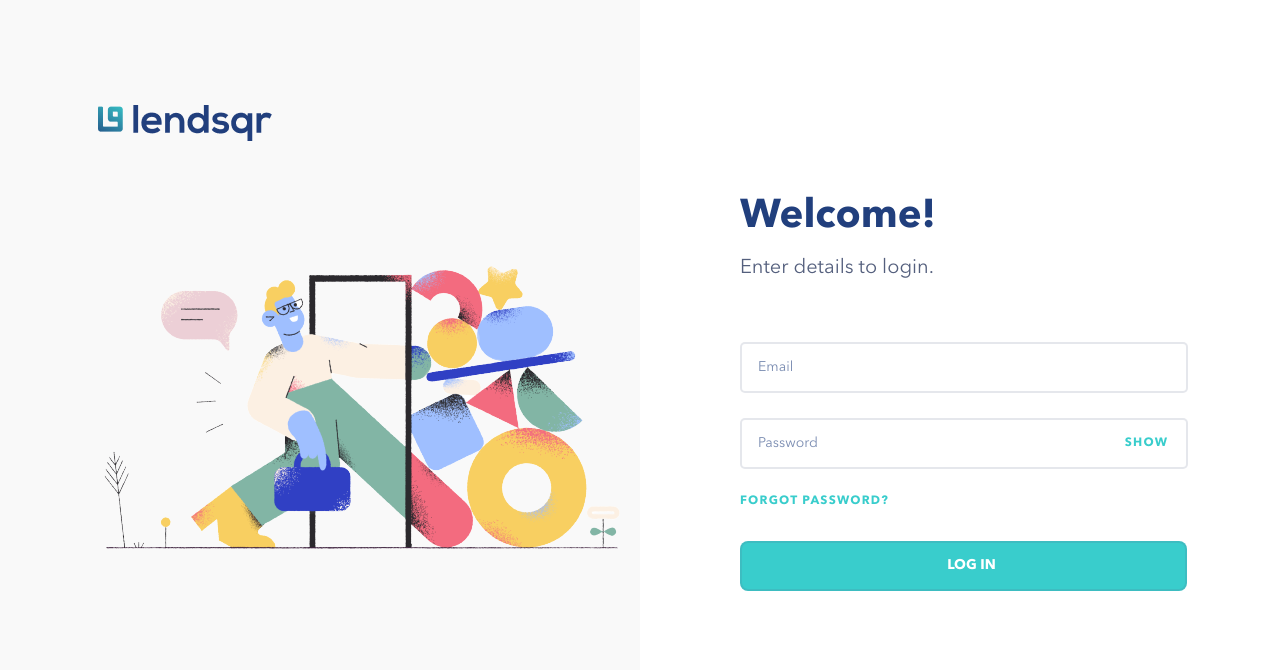
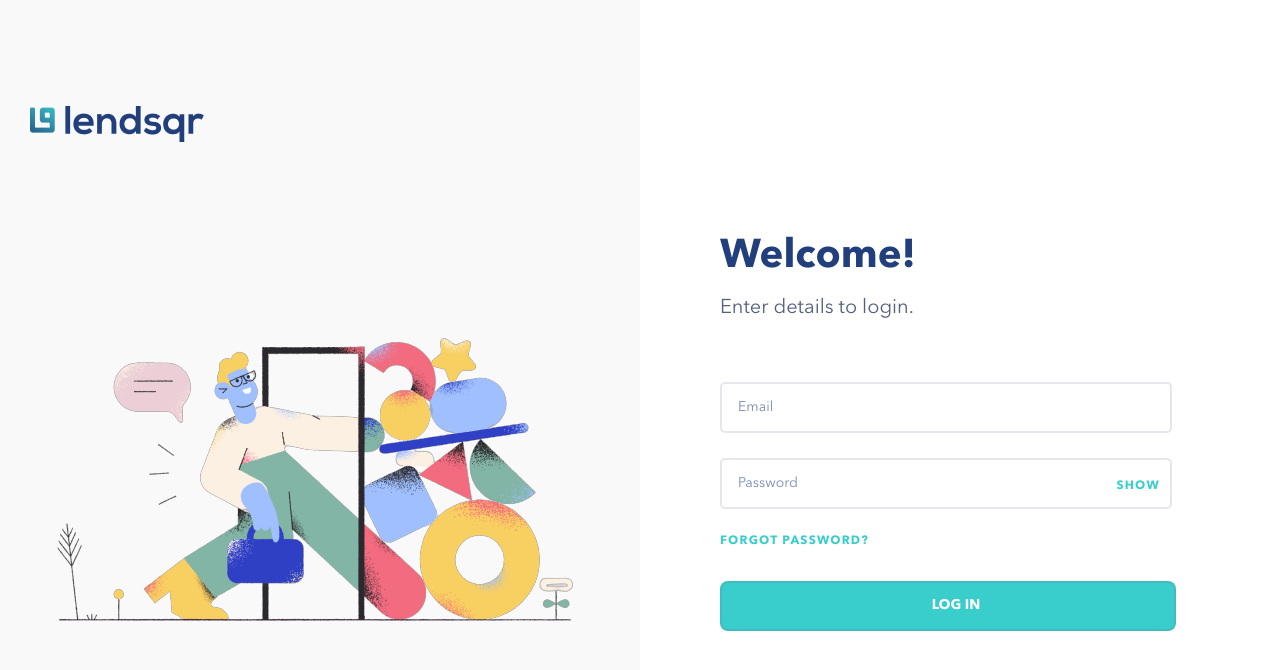
Before and after one commit to Charvine-300/Lendsqr-Fe-Test, a React (Vite) app: page /login in a window 1280 px wide. Shown: the top 670 px of the page. Built offline with nearby package versions, Linux system fonts and the light colour scheme; no server answers.

Commit message:
fixed styling error on mobile view

```diff
--- a/src/assets/styles/dashboard.scss
+++ b/src/assets/styles/dashboard.scss
@@ -18,7 +18,7 @@
         width: 0px;
     }
 
-    @include desktopView {
+    @include minWidth(1336px) {
         @include container(980px, fit-content, 20px 0);
     }
 }
@@ -199,7 +199,7 @@
     }
 
     @include minWidth(1336px) {
-        @include container(208.4px, 120px, 10px 26px 10px 0);
+        @include container(208.4px, 118.4px, 10px 26px 10px 0);
 
         div {
             @include container(30px, 30px, 0);
--- a/src/assets/styles/header.scss
+++ b/src/assets/styles/header.scss
@@ -58,8 +58,16 @@
         }
     }
 
+    @include minWidth(1024px) {
+        margin-left: 130px;
 
-    @include desktopView {
+        input {
+            width: 300px;
+        }
+    }
+
+
+    @include minWidth(1336px) {
         margin-left: 160.2px;
 
         input {
@@ -103,6 +111,10 @@
         cursor: pointer;
     }
 
+    @include maxWidth(1023px) {
+        justify-content: space-between;
+    }
+
     @include desktopView {
         width: 95%;
     }
@@ -124,7 +136,6 @@
     }
 
     @include desktopView {
-        margin-left: 357px;
 
         .docs {
             font-family: 'Roboto';
@@ -137,7 +148,16 @@
         }
 
     }
+
+    @include minWidth(1024px) {
+        margin-left: 80px;
+    }
+
+    @include minWidth(1336px) {
+        margin-left: 357px;
+    }
 }
+
 
 
 
--- a/src/assets/styles/login.scss
+++ b/src/assets/styles/login.scss
@@ -5,10 +5,15 @@
 /*==========  ID Rules  ==========*/
 #login-wrapper {
     min-height: 100vh;
-    @include flexboxWrap(column, normal, center);
+    @include flexboxWrap(column, center, center);
 
     @include desktopView {
+
         background: linear-gradient(to right, $Dashboard 50%, $White 50%);
+    }
+
+    @include minWidth(1336px) {
+        @include flexboxWrap(column, normal, center);
     }
 }
 
@@ -24,11 +29,17 @@
     @include desktopView {
         display: block;
 
+
         img {
             display: block;
             margin: auto;
+        }
+    }
+
+    @include minWidth(1336px) {
+        img {
+            @include container(600px, 337.57px, 0);
             margin-left: 67px;
-
         }
     }
 }
@@ -40,12 +51,31 @@
     .show-password {
         height: fit-content;
         position: absolute;
-        right: 19.5px;
-        top: 18px;
-        //bottom: 0;
-        //margin-top: auto;
-        ///margin-bottom: auto;
+        right: 10%;
+        top: 30px;
+        margin-top: auto;
+        margin-bottom: auto;
         cursor: pointer;
+    }
+
+    @include landscapeSet {
+        .show-password {
+            right: 0;
+        }
+    }
+
+    @include minWidth(1024px) {
+        .show-password {
+            right: 40px;
+            top: 30px;
+        }
+    }
+
+    @include minWidth(1336px) {
+        .show-password {
+            right: 19.5px !important;
+            top: 29.5px !important;
+        }
     }
 }
 
@@ -53,41 +83,50 @@
 
 /*==========  Class Rules  ==========*/
 .logo {
-    @include container(fit-content, fit-content, 50px auto);
+    @include container(fit-content, fit-content, 30px auto);
     position: absolute;
+    left: 50%;
+    top: 50px;
+    transform: translate(-50%, -50%);
 
     img {
         @include container(173.77px, 36px, 0);
     }
 
     @include desktopView {
-        top: 105px;
+        top: 106px;
         left: 98px;
         margin: 0;
-        //margin: 106px 0 80px 97px;
+        transform: translate(0%, 0%);
+    }
+
+    @include dynamicQueries(1024px, 1335px) {
+        left: 30px;
     }
 }
 
 
 .login-form {
-    @include container(100%, 100%, 180px auto 0px auto);
-    @include flexboxWrap(row, center, center);
+    @include container(100%, fit-content, 100px auto);
+    @include flexboxWrap(row, center, flex-end);
 
 
     @include desktopView {
+        margin: 220px auto 0px auto;
+
         div {
-            @include container(50%, 100%, auto);
+            @include container(50%, fit-content, 0);
         }
     }
 }
 
 .form-wrapper {
-    @include container(100%, 100%, 0);
+    @include container(100%, 100%, 20px auto);
     position: relative;
     padding: 0;
 
     .input-wrapper {
-        @include container(75%, 100%, auto auto auto 100px);
+        @include container(75%, 100%, auto);
 
 
         #details {
@@ -96,6 +135,7 @@
             color: $Inactive;
             margin: 0;
             line-height: 27.32px;
+            text-align: left;
         }
 
         h1 {
@@ -104,6 +144,7 @@
             font-size: 40px;
             line-height: 54.64px;
             margin: 10px 0px;
+            text-align: left;
         }
     }
 
@@ -123,7 +164,6 @@
         }
 
         input {
-            @include container(427.8px, 46.8px, 10px auto 15px auto);
             font-family: 'Avenir Next Regular';
             color: $DeepBlue;
             padding:0px 0px 0px 16px;
@@ -161,35 +201,98 @@
         cursor: pointer;
     }
 
+    @include maxWidth(1023px) {
+        h1, #details {
+            text-align: center !important;
+        }
+    }
 
     @include maxWidth(1024px) {
-        form input, #relative-wrapper, .log-in {
-            width: 80%;
+        form input {
+            @include container(90%, 50px, 10px auto 15px auto);
+        }
+
+        #relative-wrapper {
+            width: 100%;
         }
 
         .log-in {
+            width: 93%;
             display: block;
-            margin: 40px auto;
-        }
-
-        h1, #details {
-            text-align: center;
+            margin: 40px 0;
         }
     }
 
     @include landscapeSet {
+        form input, .log-in {
+            width: 100%;
+        }
+
         .log-in {
-            width: 77%;
-            margin: 40px 0;
+            width: 106%;
+            margin-left: 0;
         }
+
+        form {
+            width: 50%;
+            margin-left: auto;
+            margin-right: auto;
+        }
+
+
+
     }
 
     @include desktopView {
+        @include container(100vw, 100vh, 0);
+        margin: 0 auto;
+
+
         .log-in {
-            @include container(447px, 50px, 0);
+            @include container(95%, 50px, 0);
             margin-top: 20px;
         }
 
 
+        form {
+            @include container(100%, 100%, 0);
+
+            input {
+                @include container(90%, 46.8px, 10px auto 15px auto);
+            }
+
+        }
+
+        #relative-wrapper {
+            width: 100%;
+        }
+
+        #details {
+            margin-bottom: 50px !important;
+        }
+
+    }
+
+    @include minWidth(1336px) {
+        .input-wrapper {
+            margin: auto auto auto 100px;
+        }
+
+        form {
+            @include container(100%, 100%, 0);
+
+            input {
+                @include container(427.8px, 46.8px, 10px auto 15px auto);
+            }
+
+            .log-in {
+                @include container(447px, 50px, 0);
+                margin-top: 20px;
+            }
+        }
+
+        #relative-wrapper {
+            width: fit-content;
+        }
     }
 }
--- a/src/assets/styles/sidebar.scss
+++ b/src/assets/styles/sidebar.scss
@@ -3,6 +3,10 @@
 
 
 /*==========  ID Rules  ==========*/
+#arrow {
+    @include container(12px, 8px, 0);
+}
+
 #mobile-logo {
     margin: 20px;
 
@@ -68,7 +72,7 @@
 .menu {
     @include container(280px, fit-content, 0);
     background-color: $White;
-    padding: 20px 0px 60px 0px;
+    padding: 80px 0px 60px 0px;
     padding-left: 0px;
 
     @include desktopView {
--- a/src/assets/styles/userdetails.scss
+++ b/src/assets/styles/userdetails.scss
@@ -76,7 +76,6 @@
 
 .user-details {
     @include container(90%, fit-content, 25px auto);
-    min-height: 240px;
     background: $White;
     position: relative;
     border: 1px solid rgba(33, 63, 125, 0.06);
@@ -274,7 +273,6 @@
     @include flexboxWrap(row, flex-start, center);
     flex-wrap: nowrap;
     overflow-x: scroll;
-    position: absolute;
     bottom: -1.2px;
     z-index: 9;
 
--- a/src/components/Sidebar.tsx
+++ b/src/components/Sidebar.tsx
@@ -33,7 +33,7 @@ function Sidebar({ display }: Props) {
             <div className="menu-item-flex" style={{'marginBottom': '20px'}}>
               <img src={Briefcase} alt="Switch Organisation" />
               <p> switch organisation </p>
-              <img src={Arrow} alt="Arrow icon" />
+              <img src={Arrow} alt="Arrow icon" id='arrow' />
             </div>
             <div className="menu-item-flex" style={{'marginBottom': '20px'}}>
               <img src={Home} alt="Dashboard" />
--- a/src/index.css
+++ b/src/index.css
@@ -32,9 +32,4 @@ body, html {
   font-size: 0;
   min-height: 100vh;
   background-color: #fbfbfb;
-  overflow-x: hidden;
 }
-
-body::-webkit-scrollbar {
-  display: none;
-}
```
Also changed, not shown: src/assets/images/login_illustration.png.
